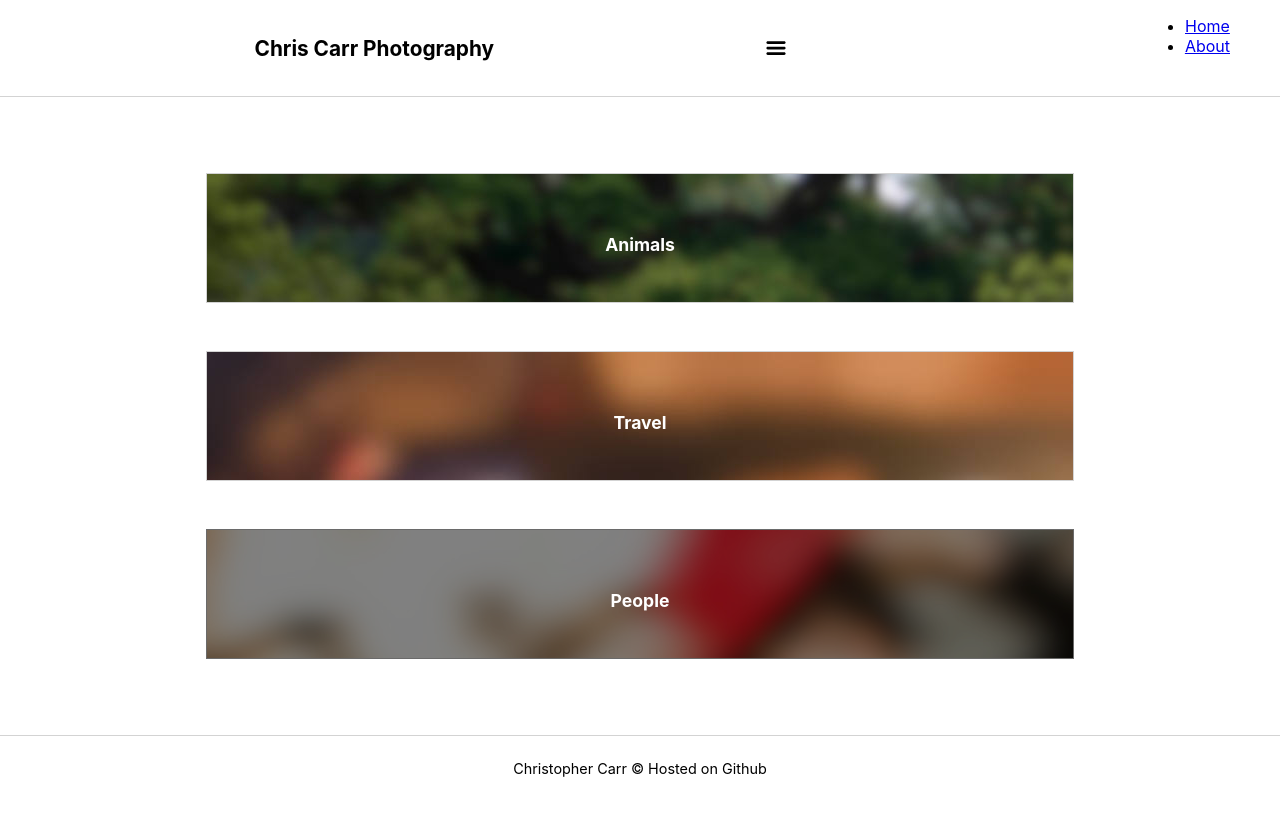
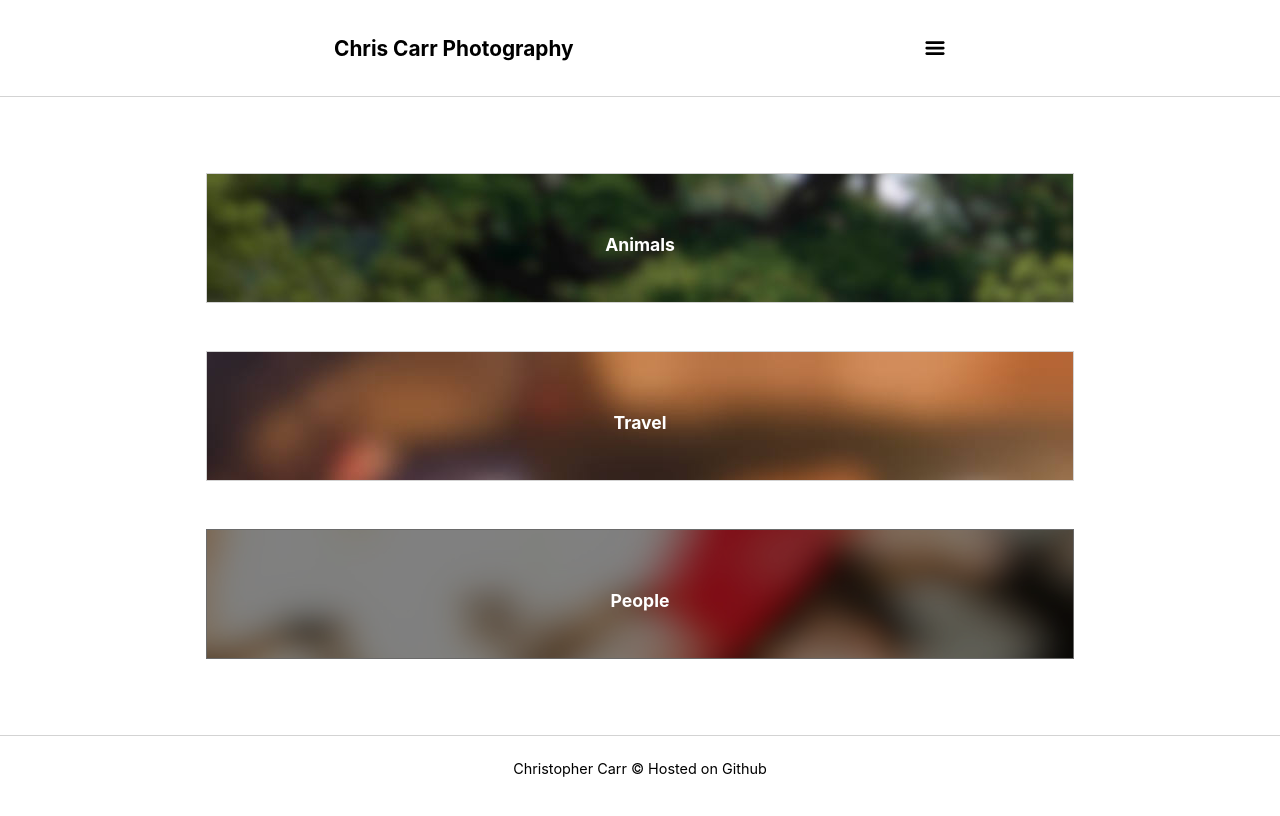
Before and after one commit to christocarr/photo-gallery, a React (Create React App) app: page / in a window 1280 px wide. Shown: the top 816 px of the page. Built offline with nearby package versions, Linux system fonts and the light colour scheme.

Commit message:
Add menuIcon onClick functionality

```diff
--- a/src/App.css
+++ b/src/App.css
@@ -38,17 +38,37 @@ h1 {
   cursor: pointer;
 }
 
-.menu-open {
+.navigation {
+  display: flex;
+  flex-direction: column;
+  justify-content: center;
+  width: 10em;
+  height: 13em;
   position: absolute;
-  top: 0;
+  top: 5em;
   right: 50px;
+  background-color: white;
+  border: solid 1px lightgray;
 }
 
-.menu-closed {
-
+ul {
+  list-style: none;
+  margin: 0;
+  padding: 0;
 }
 
-/**************HOME SCREEN*************/
+.nav-link:last-child {
+  margin: 1.5em;;
+}
+
+/***hide navigation on menu clicked***/
+.hide {
+  display: none;
+}
+
+/*******************************************
+                  HOME SCREEN
+********************************************/
 .category-container {
   display: flex;
   flex-direction: column;
@@ -96,7 +116,9 @@ h1 {
   background-image: url("images/animals/rhino/rhinohome.jpg");
 }
 
-/**************GALLERIES*************/
+/*******************************************
+                  GALLERIES
+********************************************/
 
 .gallery-container {
   width: 70%;
--- a/src/Components/Header.js
+++ b/src/Components/Header.js
@@ -1,7 +1,7 @@
 import React, { Component } from 'react';
+import { Link } from 'react-router-dom';
 import Navigation from './Navigation';
 import MenuIcon from '../images/menu.svg';
-import { Link } from 'react-router-dom';
 
 export default class Header extends Component {
 
@@ -9,18 +9,14 @@ export default class Header extends Component {
     menuIsOpen: false
   }
 
+  toggleMenu = () => {
+    this.setState({
+      menuIsOpen: !this.state.menuIsOpen
+    })
+  }
+
   render() {
-
-    const toggleMenu = () => {
-      if (this.state.menuIsOpen) {
-        this.setState({menuIsOpen: false})
-      } else {
-        this.setState({menuIsOpen: true})
-      }
-    }
-
     return (
-
       <div className="header">
         <Link to="/" className="header-link">
           <h1>Chris Carr Photography</h1>
@@ -28,7 +24,7 @@ export default class Header extends Component {
         <img src={MenuIcon}
           className="menu-icon"
           alt="menu icon"
-          onClick={toggleMenu}
+          onClick={this.toggleMenu}
         />
         <Navigation
           menuIsOpen={this.state.menuIsOpen}
--- a/src/Components/Navigation.js
+++ b/src/Components/Navigation.js
@@ -5,27 +5,19 @@ export default class Navigation extends Component {
 
   render () {
 
-    const menuIsOpen = this.props;
+    const menuVis = this.props.menuIsOpen ? 'show' : 'hide';
 
     return (
-      <div>
-        {menuIsOpen ? (
-          <div className="menu-open">
+      <div className={`navigation ${menuVis}`}>
         <ul>
-              <li>
+          <li className="nav-link">
             <Link to="/">Home</Link>
           </li>
-              <li>
+          <li className="nav-link">
             <Link to="/about">About</Link>
           </li>
         </ul>
       </div>
-        ) : (
-          <div className="menu-closed">
-
-          </div>
-        )}
-      </div>
     )
   }
 }
```
Lines whose indentation alone changed are shown as unchanged.
